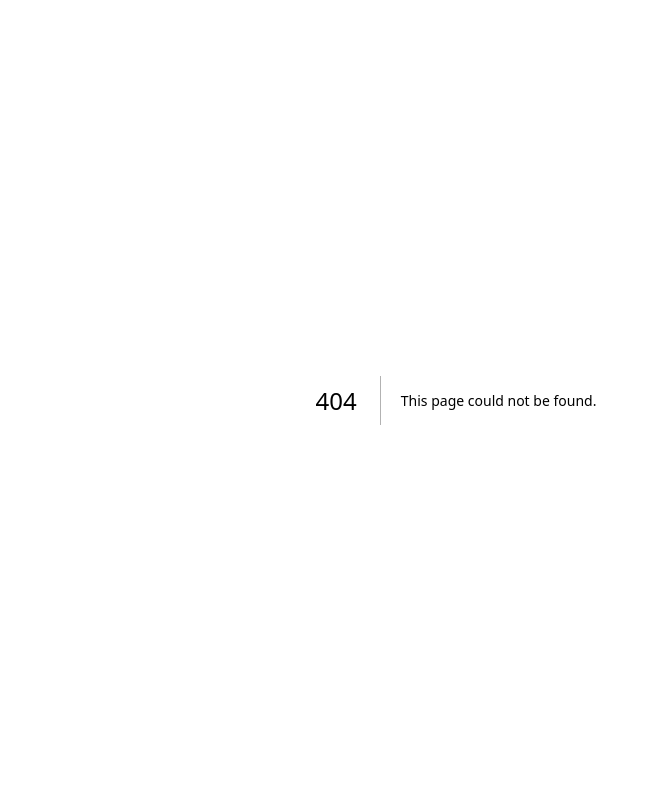
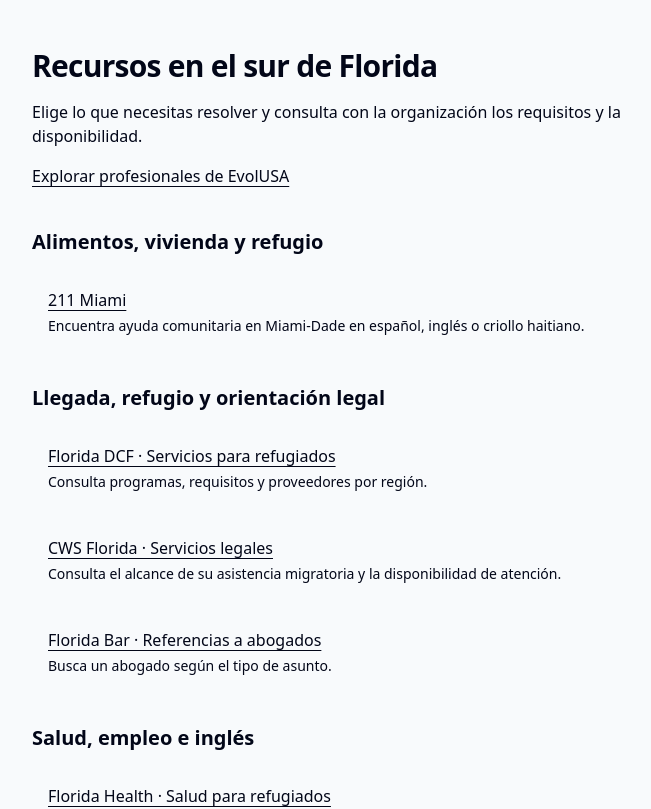
Before and after one commit to mauricioyepesstudio/pros360era, a Next.js app: page /recursos in a window 1280 px wide. Before the commit this address had no page. Shown: the top 809 px of the page, without its empty margins (184-835 px from the left). Built offline with nearby package versions, Linux system fonts and the light colour scheme.

Commit message:
Implementar recursos de EvolUSA: app/recursos/page.tsx

```diff
--- /dev/null
+++ b/app/recursos/page.tsx
@@ -0,0 +1,36 @@
+import Link from "next/link";
+import { southFloridaResources } from "@/data/resources/south-florida";
+
+export const metadata = {
+  title: "Recursos en el sur de Florida | EVOLUSA",
+  description: "Encuentra apoyo comunitario y fuentes para evaluar servicios profesionales en el sur de Florida.",
+};
+
+export default function ResourcesPage() {
+  return (
+    <main className="mx-auto max-w-4xl px-6 py-12 sm:py-16">
+      <header className="max-w-2xl space-y-4">
+        <h1 className="text-3xl font-semibold tracking-tight sm:text-4xl">Recursos en el sur de Florida</h1>
+        <p>Elige lo que necesitas resolver y consulta con la organización los requisitos y la disponibilidad.</p>
+        <Link className="inline-block font-medium underline underline-offset-4" href="/profesionales">
+          Explorar profesionales de EvolUSA
+        </Link>
+      </header>
+      <div className="mt-10 space-y-8">
+        {southFloridaResources.map(({ title, entries }) => (
+          <section key={title}>
+            <h2 className="text-xl font-semibold">{title}</h2>
+            <ul className="mt-4 grid gap-3 sm:grid-cols-2">
+              {entries.map(({ name, detail, href }) => (
+                <li key={href} className="rounded-lg border p-4">
+                  <a className="font-medium underline underline-offset-4" href={href}>{name}</a>
+                  <p className="mt-1 text-sm">{detail}</p>
+                </li>
+              ))}
+            </ul>
+          </section>
+        ))}
+      </div>
+    </main>
+  );
+}
```
